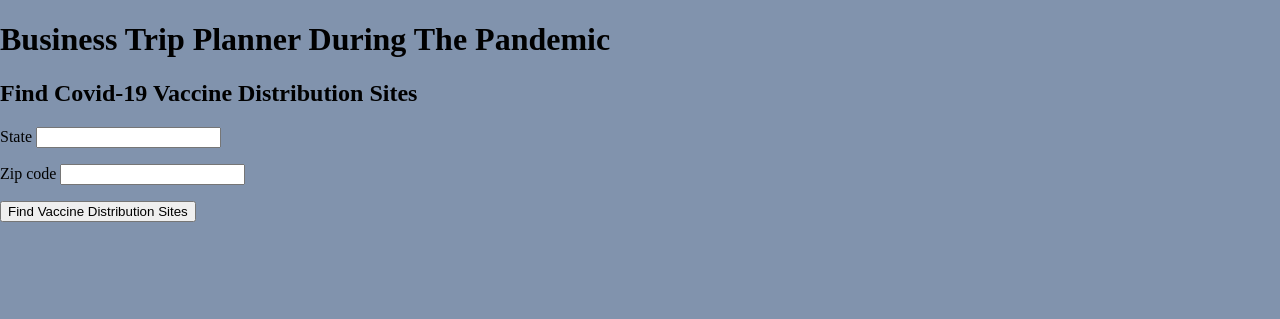
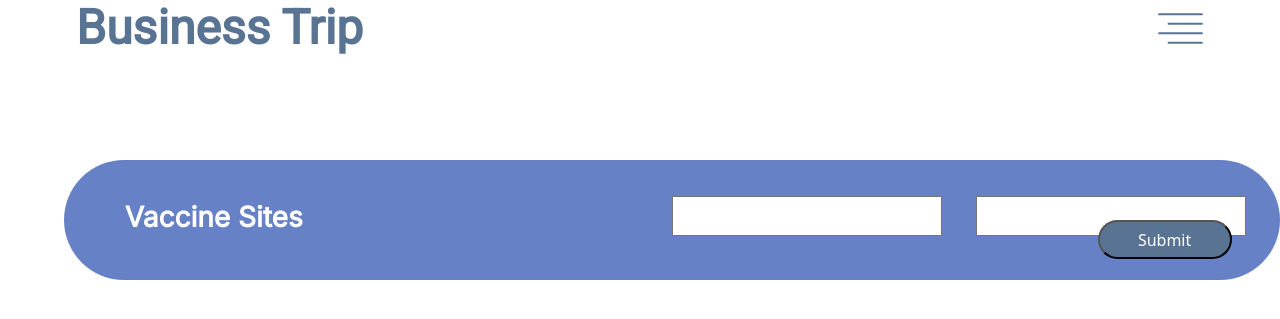
Before and after one commit to evanJensengit/UWB-Hacks-From-Home, a Flask app: page /vaccination-sites in a window 1280 px wide. Shown: the top 319 px of the page. Run offline with Flask 2, Linux system fonts and the light colour scheme.

Commit message:
Fix base template

```diff
--- a/app.py
+++ b/app.py
@@ -5,7 +5,7 @@ app = Flask(__name__)
 
 @app.route('/')
 def index():
-    return render_template('intro.html')
+    return render_template('vaccination-sites.html')
 
 @app.route('/vaccination-sites', methods=["POST", "GET"])
 def findVaccinationSites():
--- a/static/base.css
+++ b/static/base.css
@@ -117,7 +117,7 @@ a.icon {
     width: 134px;
     height: 39px;
     left: 85%;
-    top: 33%;
+    top: 50%;
 
     background: #597393;
     border-radius: 65px;
--- a/templates/base.html
+++ b/templates/base.html
@@ -21,27 +21,18 @@
         <!-- Navigation links (hidden by default) -->
         <div id="menu_links">
             <a href="javascript:void(0)" class="close_menu" onclick="closeNav()">&times;</a>
-            <a href="#news">Home</a>
-            <a href="#contact">Vaccine Distribution Sites</a>
-            <a href="#about">Covid-19 Cases</a>
-            <a href="#about">Flights</a>
-            <a href="#about">Hotels</a>
-            <a href="#about">Restaurants</a>
+            <a href="{{ url_for('intro') }}">Home</a>
+            <a href="{{ url_for('vaccination-sites') }}">Vaccine Distribution Sites</a>
+            <a href="">Covid-19 Cases</a>
+            <a href="">Flights</a>
+            <a href="">Hotels</a>
+            <a href="">Restaurants</a>
         </div>
         <!-- "Hamburger menu" / "Bar icon" to toggle the navigation links -->
         <a href="javascript:void(0);" class="icon" onclick="openNav()">
             <img src="/static/align-right.png"/>
         </a>
         <div id="search_bar">
-            <p id="page_name">Put the page name here</p>
-            <input id="state_code" class="input_box" type="text" name="stateCode">
-            <input id="zip_code" class="input_box" type="text" name="stateCode">
-        </div>
-        <div class="result">
-            <p>Bla bla bla<br>
-                Bla bla bla<br>
-                Bla bla bla<br>
-            </p>
-        </div>
-        <button id="submit_btn" type="button">Submit</button>
+            <p>{% block header %}{% endblock %}</p>
+            {% block content %}{% endblock %}
     </body>
--- /dev/null
+++ b/templates/flights.html
@@ -0,0 +1 @@
+{% extends "base.html" %}
--- a/templates/vaccination-sites.html
+++ b/templates/vaccination-sites.html
@@ -1,33 +1,20 @@
-<!DOCTYPE html>
-<html lang="en">
-<head>
-    <meta charset="UTF-8">
-    <meta http-equiv="X-UA-Compatible" content="IE=edge">
-    <meta name="viewport" content="width=device-width, initial-scale=1.0">
-    <link rel="stylesheet" href="/static/styles.css">
-    <title>Business Trip Planner During Pandemic</title>
-</head>
-
-<body>
-
-    <h1>Business Trip Planner During The Pandemic</h1>
-
-    <h2>Find Covid-19 Vaccine Distribution Sites</h2>
-
+{% extends "base.html" %}
+{% block header %}
+<p id="page_name">Vaccine Sites</p>
+{% endblock %}
+{% block content %}
 <form action="/vaccination-sites" method="POST" id="findSitesID">
-        <p>State <input type="text" name="state"></p>
-        <p>Zip code <input type="text" name="zip_code"></p>
+    <input type="text" name="state" class="input_box" id="state_code">
+    <input type="text" name="zip_code" class="input_box" id="zip_code">
+    <button form="findSitesID" type="submit" id="submit_btn">Submit</button>
 </form>
-
-    <button form="findSitesID" type="submit">Find Vaccine Distribution Sites</button>
-
 {% if showSites == True %}
     {% autoescape false %}
+    <div class="result">
         <p>{{message}}</p>
+    </div>
     {% endautoescape %}
 {% endif %}
 
 
-</body>
-
-</html>
+{% endblock %}
```
Also changed, not shown: templates/vaccination-sites1.html (added, +33 -0 lines). Lines whose indentation alone changed are shown as unchanged.
